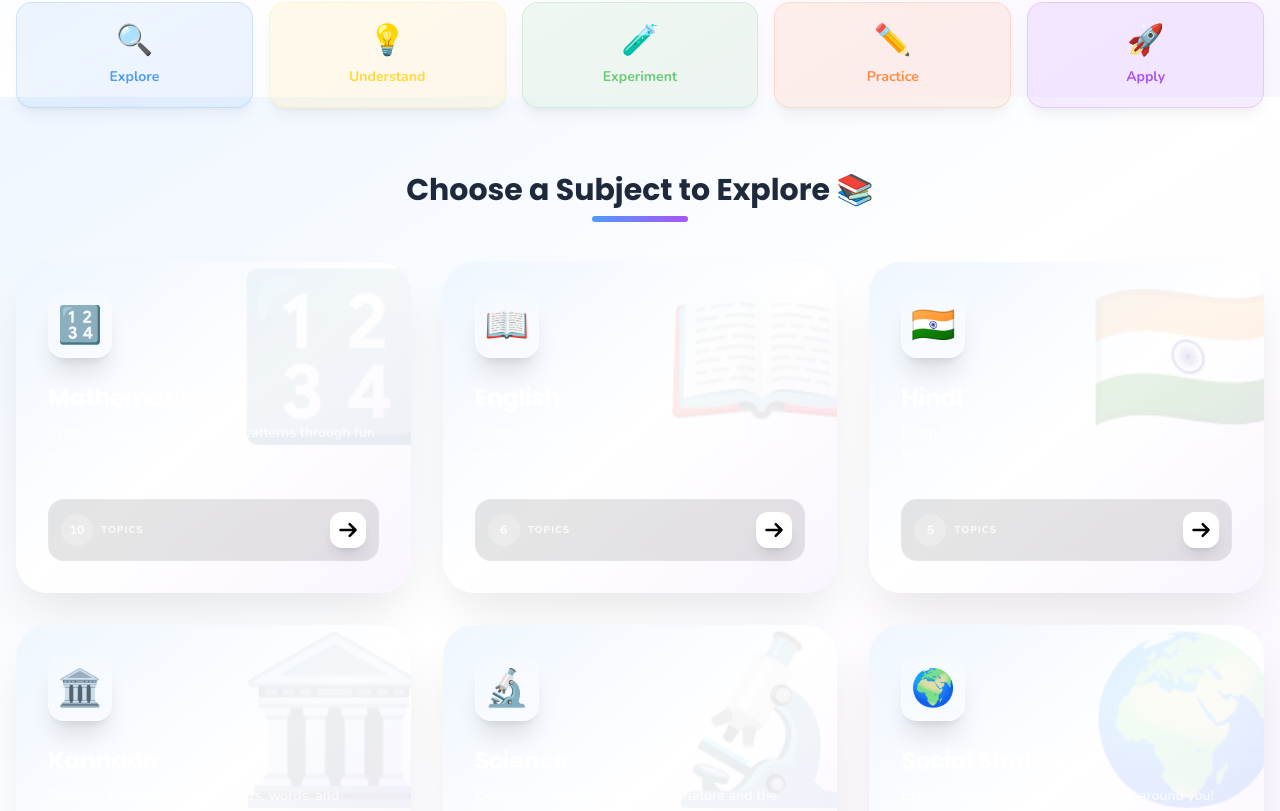
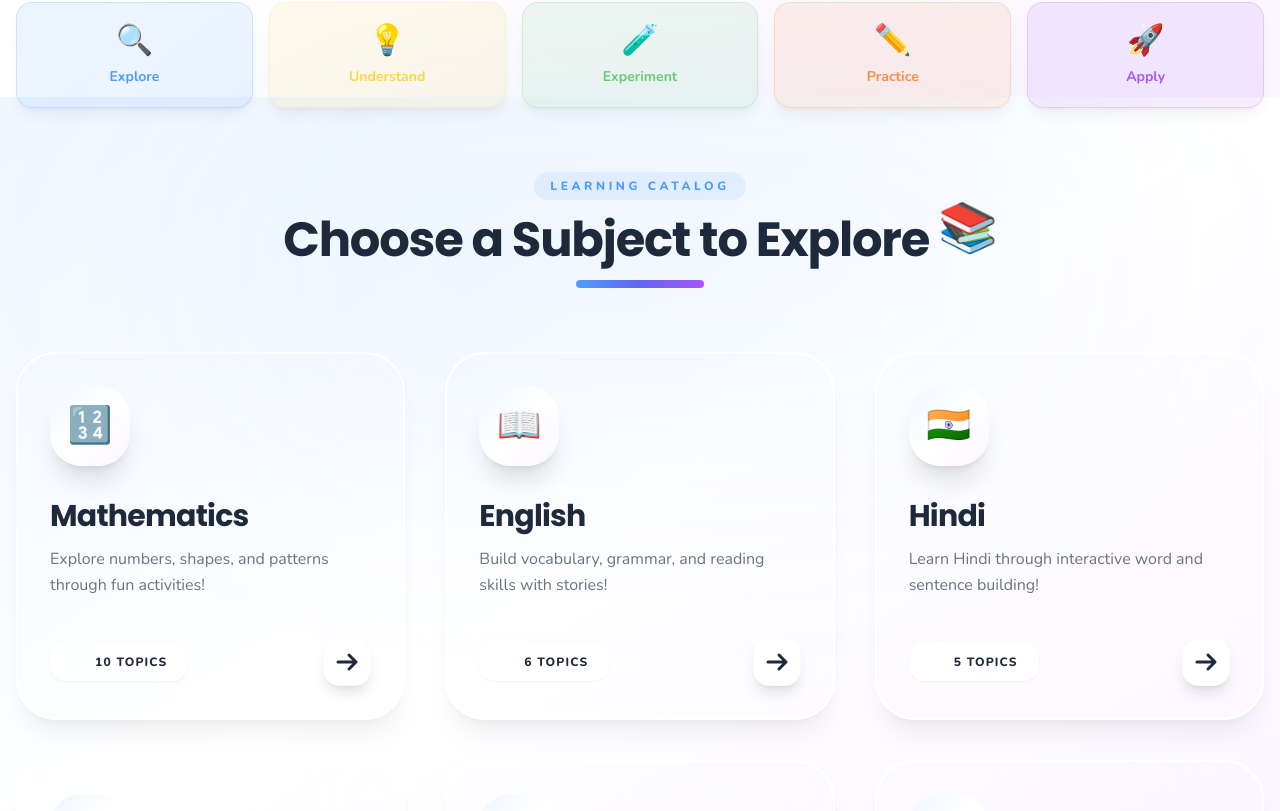
Before and after one commit to muzabasha/5std, a Next.js app: page / in a window 1280 px wide. Shown: the part 703-1514 px from the top of the page. Built offline with nearby package versions, Linux system fonts and the light colour scheme.

Commit message:
Color-coded subject cards with light themed backgrounds and premium UX enhancements

```diff
--- a/src/app/page.tsx
+++ b/src/app/page.tsx
@@ -136,21 +136,31 @@ export default function HomePage() {
             </motion.section>
 
             {/* Subject Cards */}
-            <section className="mb-16">
-              <div className="flex flex-col items-center mb-10">
-                <h2 className="font-poppins font-bold text-3xl mb-2">
-                  {t("chooseSubject", language)} 📚
+            <section className="mb-24 relative">
+              {/* Decorative background blur */}
+              <div className="absolute -top-24 left-1/2 -translate-x-1/2 w-full max-w-4xl h-96 bg-primary/5 blur-[120px] rounded-full pointer-events-none" />
+
+              <div className="flex flex-col items-center mb-16 relative z-10">
+                <motion.div
+                  initial={{ opacity: 0, scale: 0.5 }}
+                  animate={{ opacity: 1, scale: 1 }}
+                  className="bg-primary/10 text-primary px-4 py-1.5 rounded-full text-xs font-black uppercase tracking-[0.3em] mb-4"
+                >
+                  Learning Catalog
+                </motion.div>
+                <h2 className="font-poppins font-black text-4xl md:text-5xl mb-4 text-center tracking-tight">
+                  {t("chooseSubject", language)} <span className="inline-block animate-bounce">📚</span>
                 </h2>
-                <div className="h-1.5 w-24 bg-gradient-to-r from-primary to-fun-purple rounded-full" />
+                <div className="h-2 w-32 bg-gradient-to-r from-primary via-indigo-500 to-fun-purple rounded-full" />
               </div>
-              <div className="grid grid-cols-1 sm:grid-cols-2 lg:grid-cols-3 gap-8">
+
+              <div className="grid grid-cols-1 md:grid-cols-2 lg:grid-cols-3 gap-10 relative z-10">
                 {subjectsData.map((subject, i) => (
-                  <div key={subject.id} className="card-hover">
-                    <SubjectCard subject={subject} index={i} />
-                  </div>
+                  <SubjectCard key={subject.id} subject={subject} index={i} />
                 ))}
               </div>
             </section>
+
 
             {/* Features */}
             <section className="grid grid-cols-1 md:grid-cols-3 gap-6 mb-16">
--- a/src/components/SubjectCard.tsx
+++ b/src/components/SubjectCard.tsx
@@ -17,49 +17,48 @@ export default function SubjectCard({ subject, index }: { subject: SubjectInfo;
             className="group"
         >
             <Link href={`/subjects/${subject.id}`}>
-                <div className={`relative overflow-hidden rounded-[2rem] bg-gradient-to-br ${subject.gradient} p-8 text-white shadow-2xl shadow-black/10 cursor-pointer min-h-[280px] flex flex-col justify-between transition-all duration-500 group-hover:shadow-primary/20`}>
+                <div className={`relative overflow-hidden rounded-[2.5rem] ${subject.lightBg} border-2 border-white p-8 cursor-pointer min-h-[300px] flex flex-col justify-between transition-all duration-500 group-hover:scale-[1.02] group-hover:shadow-2xl group-hover:shadow-black/5 premium-shadow`}>
 
-                    {/* Decorative background icon */}
-                    <div className="absolute -top-6 -right-6 text-[10rem] opacity-10 group-hover:scale-110 group-hover:rotate-12 transition-transform duration-700">
-                        {subject.icon}
-                    </div>
+                    {/* Floating background gradient effect */}
+                    <div className={`absolute -top-24 -right-24 w-64 h-64 bg-gradient-to-br ${subject.gradient} opacity-10 blur-3xl group-hover:opacity-20 transition-opacity duration-700`} />
 
                     <div className="relative z-10">
                         <motion.div
-                            whileHover={{ rotate: [0, -10, 10, 0] }}
-                            className="w-16 h-16 bg-white/20 backdrop-blur-md rounded-2xl flex items-center justify-center text-4xl mb-6 border border-white/30 shadow-xl"
+                            whileHover={{ scale: 1.1, rotate: [0, -10, 10, 0] }}
+                            className={`w-20 h-20 bg-gradient-to-br ${subject.gradient} rounded-[2rem] flex items-center justify-center text-4xl mb-8 shadow-xl shadow-black/10`}
                         >
                             {subject.icon}
                         </motion.div>
 
-                        <h3 className="font-poppins font-black text-2xl mb-2 tracking-tight group-hover:translate-x-1 transition-transform">
+                        <h3 className={`font-poppins font-black text-3xl mb-3 tracking-tight ${subject.accentColor} group-hover:translate-x-1 transition-transform duration-300`}>
                             {subject.name[language]}
                         </h3>
 
-                        <p className="text-white/80 text-sm font-semibold leading-relaxed line-clamp-2">
+                        <p className="text-gray-500 text-base font-medium leading-relaxed line-clamp-2 pr-4">
                             {subject.description[language]}
                         </p>
                     </div>
 
-                    <div className="relative z-10 flex items-center justify-between mt-8 bg-black/10 backdrop-blur-sm p-3 rounded-2xl border border-white/10">
-                        <div className="flex items-center gap-2">
-                            <div className="w-8 h-8 rounded-full bg-white/20 flex items-center justify-center text-xs font-bold">
-                                {subject.topicCount}
-                            </div>
-                            <span className="text-[10px] font-black uppercase tracking-widest opacity-80">
-                                {t("topics", language)}
+                    <div className="relative z-10 flex items-center justify-between mt-10">
+                        <div className={`flex items-center gap-3 bg-white/80 backdrop-blur-sm px-5 py-2.5 rounded-2xl border border-white shadow-sm`}>
+                            <div className={`w-3 h-3 rounded-full ${subject.color} animate-pulse`} />
+                            <span className={`text-xs font-black uppercase tracking-widest ${subject.accentColor}`}>
+                                {subject.topicCount} {t("topics", language)}
                             </span>
                         </div>
+
                         <motion.div
-                            animate={{ x: [0, 5, 0] }}
-                            transition={{ repeat: Infinity, duration: 1.5 }}
-                            className="bg-white text-black p-2 rounded-xl shadow-lg"
+                            whileHover={{ x: 5 }}
+                            className={`w-12 h-12 bg-white rounded-2xl shadow-lg flex items-center justify-center ${subject.accentColor} border border-gray-50`}
                         >
-                            <svg className="w-5 h-5" fill="none" stroke="currentColor" viewBox="0 0 24 24">
+                            <svg className="w-6 h-6" fill="none" stroke="currentColor" viewBox="0 0 24 24">
                                 <path strokeLinecap="round" strokeLinejoin="round" strokeWidth={3} d="M14 5l7 7m0 0l-7 7m7-7H3" />
                             </svg>
                         </motion.div>
                     </div>
+
+                    {/* Subtle bottom accent line */}
+                    <div className={`absolute bottom-0 left-0 h-1.5 w-0 group-hover:w-full bg-gradient-to-r ${subject.gradient} transition-all duration-700`} />
                 </div>
             </Link>
         </motion.div>
--- a/src/lib/subjects-data.ts
+++ b/src/lib/subjects-data.ts
@@ -6,6 +6,8 @@ export interface SubjectInfo {
     icon: string;
     color: string;
     gradient: string;
+    lightBg: string;
+    accentColor: string;
     topicCount: number;
     description: Record<Language, string>;
 }
@@ -17,6 +19,8 @@ export const subjectsData: SubjectInfo[] = [
         icon: "🔢",
         color: "bg-indigo-500",
         gradient: "from-indigo-500 via-blue-500 to-cyan-500",
+        lightBg: "bg-indigo-50/50",
+        accentColor: "text-indigo-600",
         topicCount: 10,
         description: {
             en: "Explore numbers, shapes, and patterns through fun activities!",
@@ -30,6 +34,8 @@ export const subjectsData: SubjectInfo[] = [
         icon: "📖",
         color: "bg-emerald-500",
         gradient: "from-emerald-500 via-teal-500 to-cyan-600",
+        lightBg: "bg-emerald-50/50",
+        accentColor: "text-emerald-600",
         topicCount: 6,
         description: {
             en: "Build vocabulary, grammar, and reading skills with stories!",
@@ -43,6 +49,8 @@ export const subjectsData: SubjectInfo[] = [
         icon: "🇮🇳",
         color: "bg-orange-500",
         gradient: "from-orange-500 via-amber-500 to-yellow-500",
+        lightBg: "bg-orange-50/50",
+        accentColor: "text-orange-600",
         topicCount: 5,
         description: {
             en: "Learn Hindi through interactive word and sentence building!",
@@ -56,6 +64,8 @@ export const subjectsData: SubjectInfo[] = [
         icon: "🏛️",
         color: "bg-rose-500",
         gradient: "from-rose-500 via-pink-500 to-fuchsia-500",
+        lightBg: "bg-rose-50/50",
+        accentColor: "text-rose-600",
         topicCount: 5,
         description: {
             en: "Discover Kannada through letters, words, and stories!",
@@ -69,6 +79,8 @@ export const subjectsData: SubjectInfo[] = [
         icon: "🔬",
         color: "bg-cyan-500",
         gradient: "from-cyan-500 via-sky-500 to-blue-600",
+        lightBg: "bg-cyan-50/50",
+        accentColor: "text-cyan-600",
         topicCount: 7,
         description: {
             en: "Experiment with the wonders of nature and the human body!",
@@ -82,10 +94,12 @@ export const subjectsData: SubjectInfo[] = [
         icon: "🌍",
         color: "bg-violet-500",
         gradient: "from-violet-500 via-purple-500 to-indigo-600",
+        lightBg: "bg-violet-50/50",
+        accentColor: "text-violet-600",
         topicCount: 5,
         description: {
             en: "Explore maps, history, and the world around you!",
-            hi: "नक्शे, इतिहास और अपने आसपास की दुनिया का अन्वेषण करें!",
+            hi: "नक्शे, इतिहास and अपने आसपास की दुनिया का अन्वेषण करें!",
             kn: "ನಕ್ಷೆಗಳು, ಇತಿಹಾಸ ಮತ್ತು ನಿಮ್ಮ ಸುತ್ತಲಿನ ಜಗತ್ತನ್ನು ಅನ್ವೇಷಿಸಿ!",
         },
     },
```
